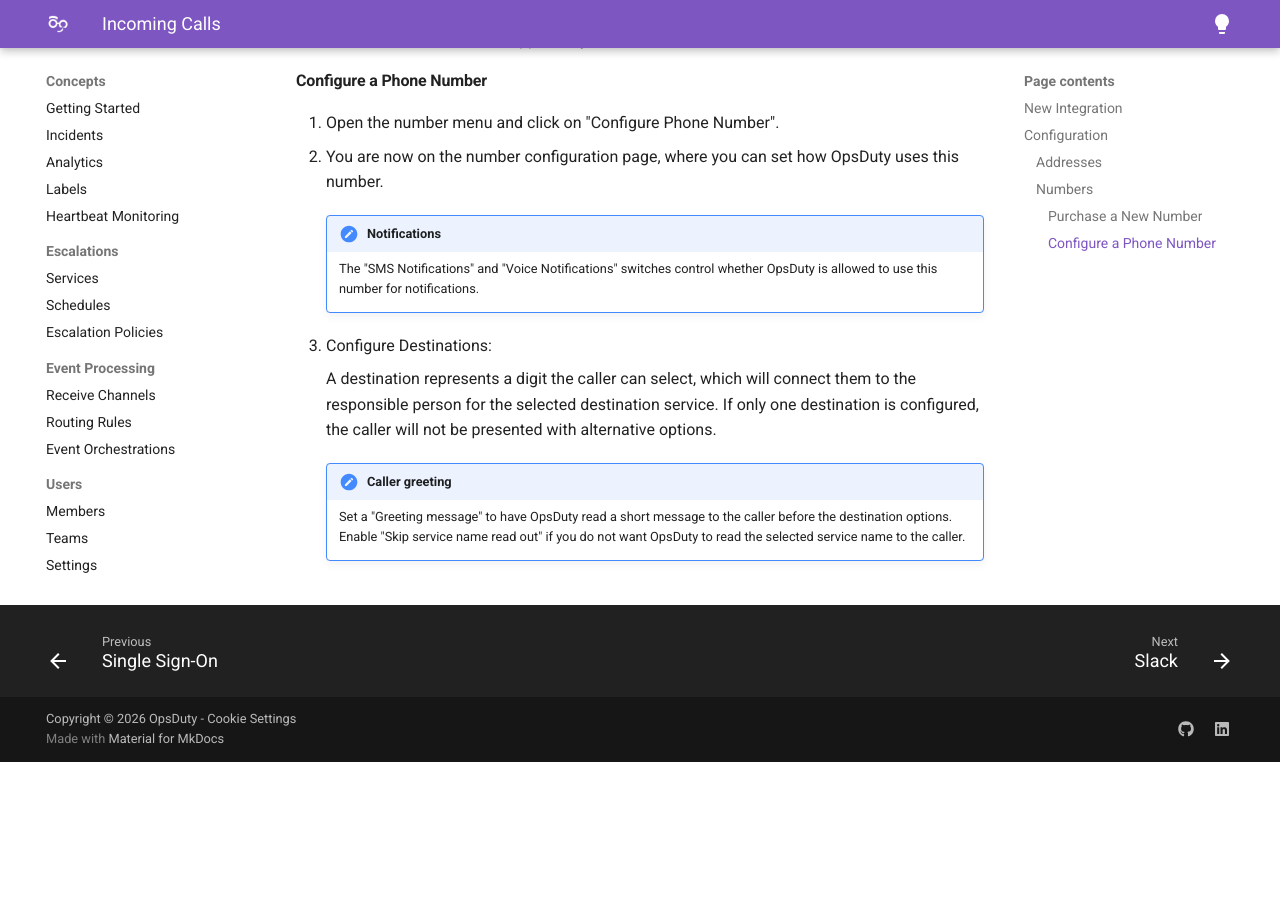
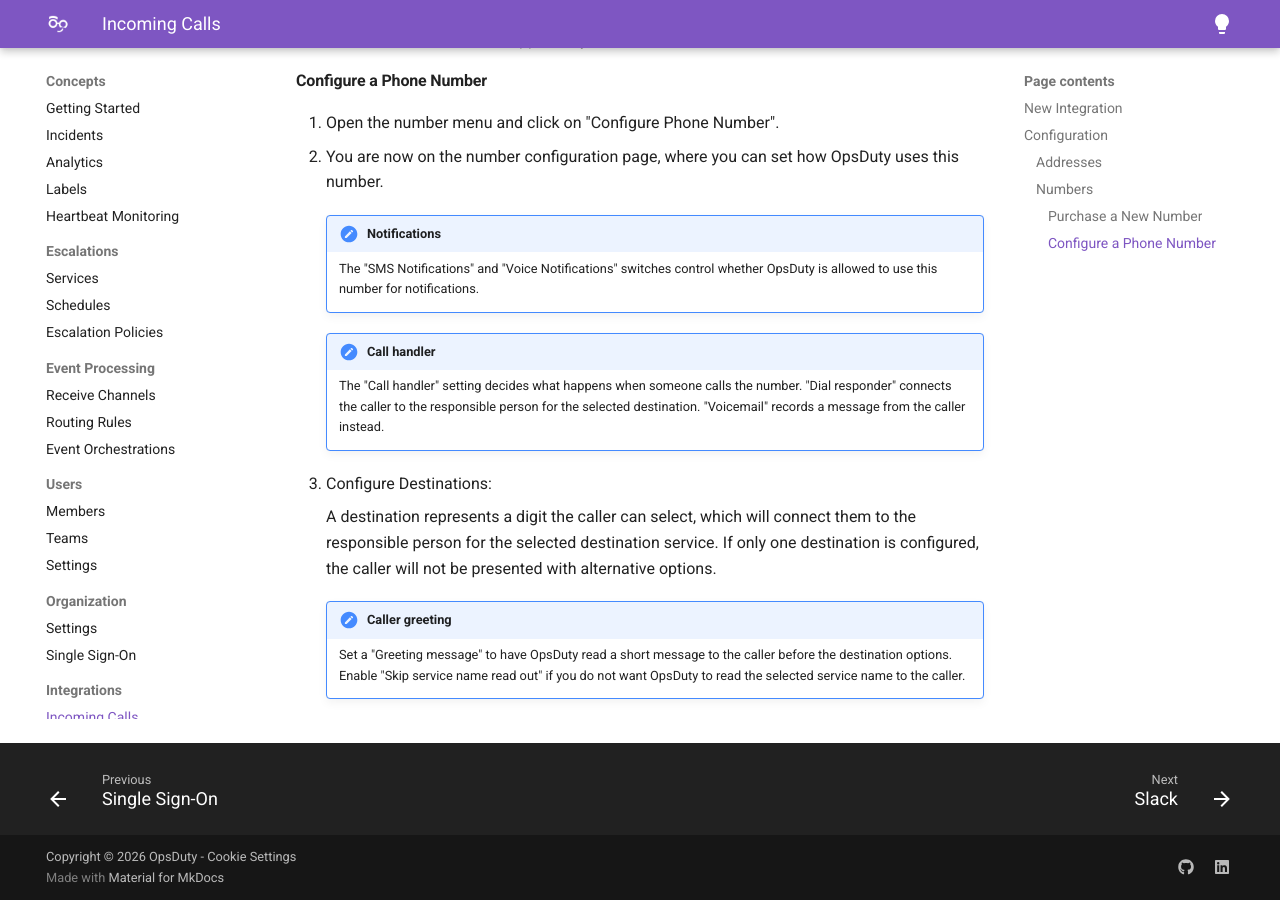
Before and after one commit to opsduty/opsduty-docs, an MkDocs documentation site: the page built from docs/concepts/integrations/incoming-calls.md, in a window 1280 px wide and 900 px high, scrolled down 1422 px. Built offline with MkDocs 1.6.1 and Material for MkDocs 9.7.7, drawn with Linux system fonts in a browser that asks for light colours; before the commit the page ends 2184 px from its top, so only the background shows below that.

Commit message:
Document the incoming-call handler setting
The number configuration page has a "Call handler" option choosing
between dialing a responder and recording a voicemail, but it was
undocumented. Add a short note covering both choices.

Co-Authored-By: Claude Opus 4.8 (1M context) <noreply@anthropic.com>

```diff
--- a/docs/concepts/integrations/incoming-calls.md
+++ b/docs/concepts/integrations/incoming-calls.md
@@ -60,6 +60,13 @@ need voice and SMS notifications when new incidents are triggered.
         The "SMS Notifications" and "Voice Notifications" switches control whether
         OpsDuty is allowed to use this number for notifications.
 
+    !!! note "Call handler"
+
+        The "Call handler" setting decides what happens when someone calls the
+        number. "Dial responder" connects the caller to the responsible person
+        for the selected destination. "Voicemail" records a message from the
+        caller instead.
+
 3.  Configure Destinations:
 
     A destination represents a digit the caller can select, which will connect
```
